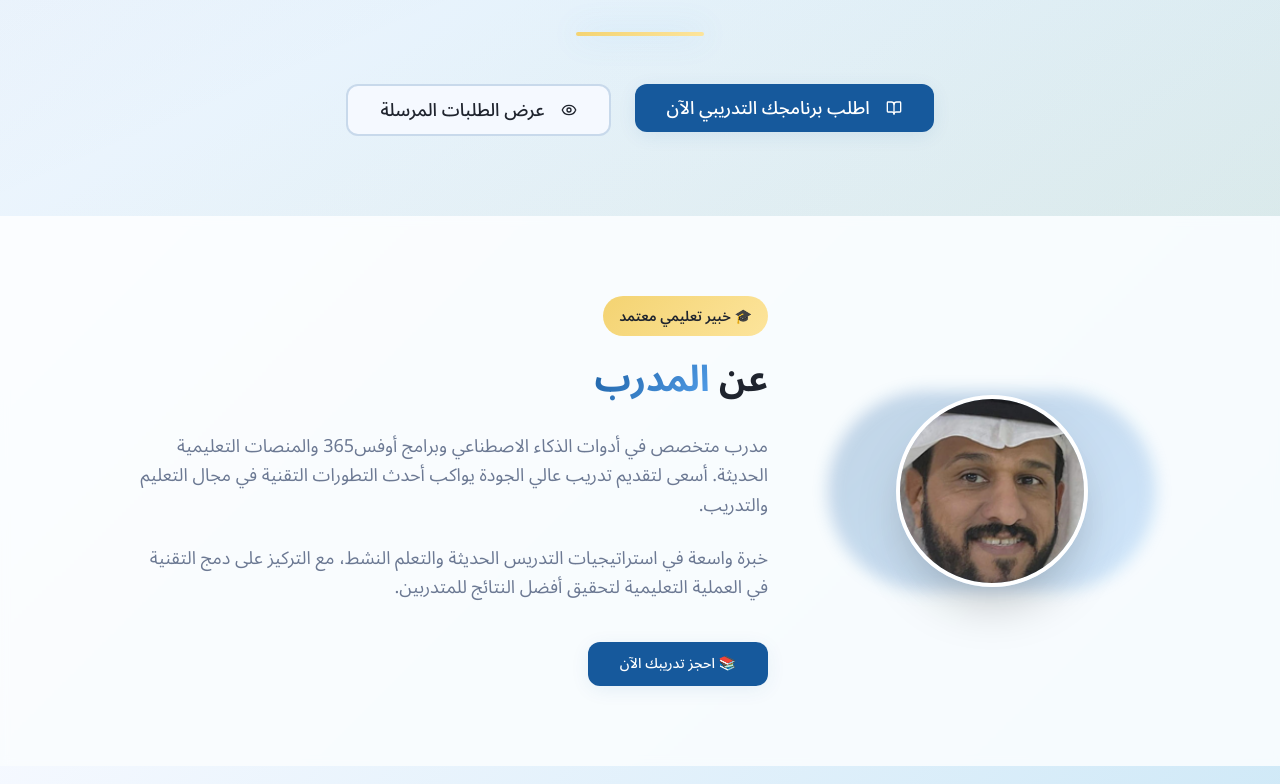
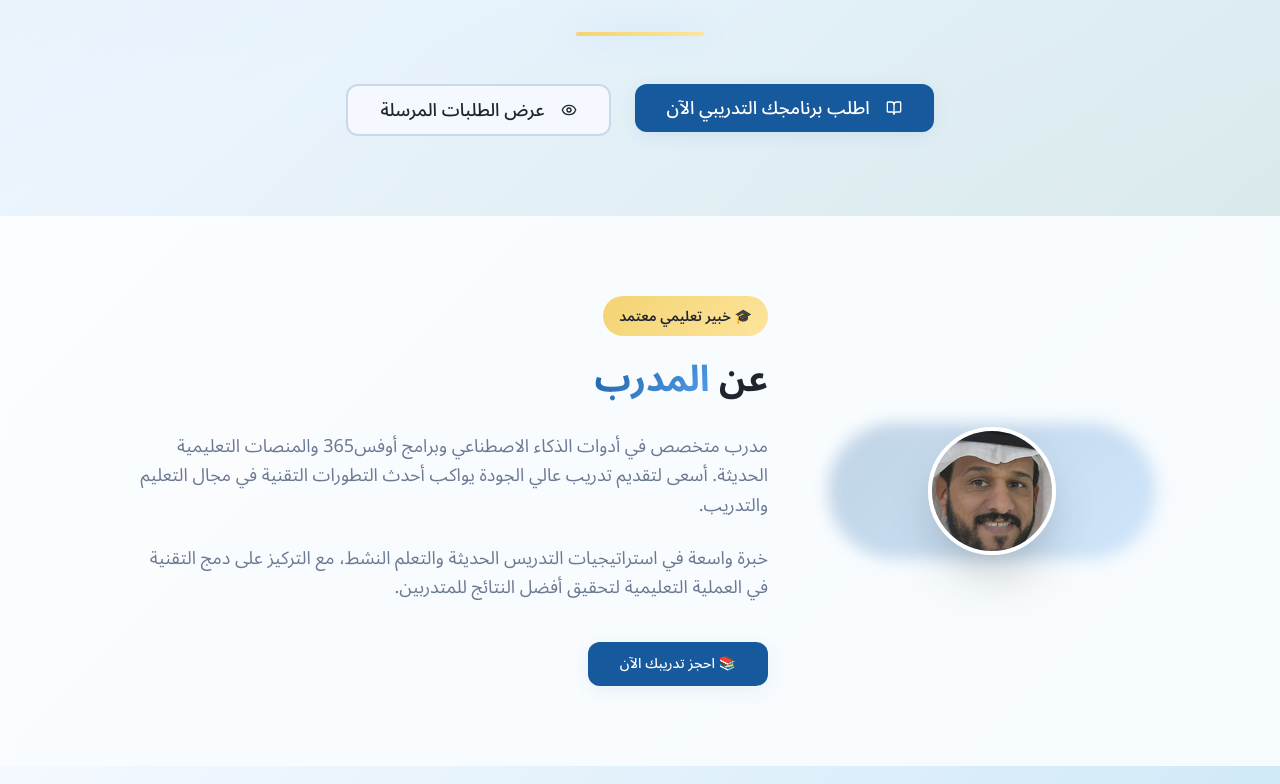
Before and after one commit to fnar95/fadel-training-inquiry-form, a React (Vite) app: page / in a window 1280 px wide. Shown: the part 450-1234 px from the top of the page. Built offline with nearby package versions, Linux system fonts and the light colour scheme.

Commit message:
Resize profile image
Reduce the size of the profile image while maintaining the circular background.

```diff
--- a/src/pages/Index.tsx
+++ b/src/pages/Index.tsx
@@ -69,8 +69,8 @@ const Index = () => {
                 <img
                   src="/lovable-uploads/64705b91-73ae-4cd3-b411-1ffbfdd31c16.png"
                   alt="المدرب فاضل المبارك"
-                  className="relative w-48 h-48 rounded-full object-cover shadow-2xl mx-auto border-4 border-white"
-                  style={{ width: '192px', height: '192px' }}
+                  className="relative w-32 h-32 rounded-full object-cover shadow-2xl mx-auto border-4 border-white"
+                  style={{ width: '128px', height: '128px' }}
                 />
               </div>
             </div>
```
